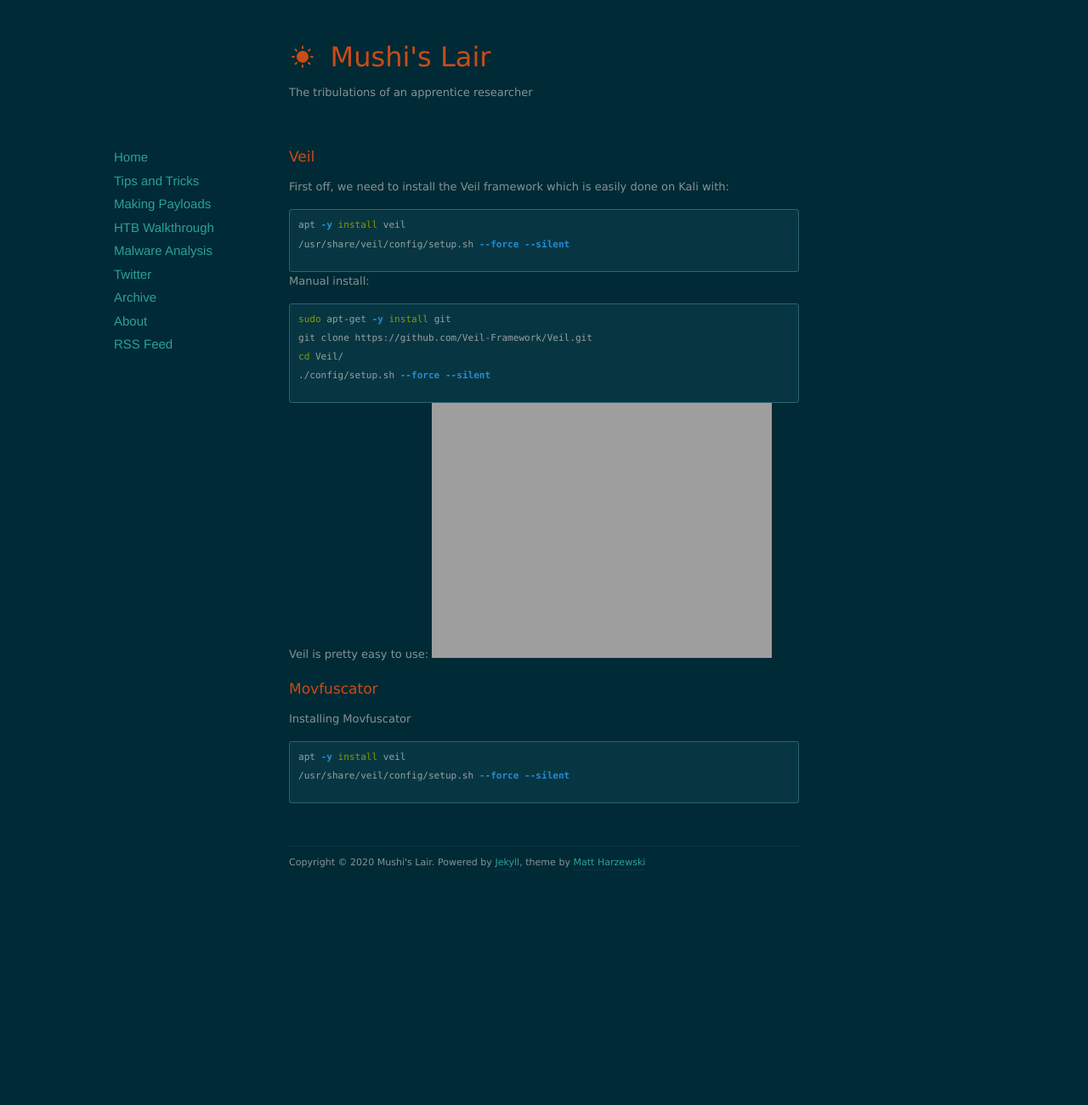
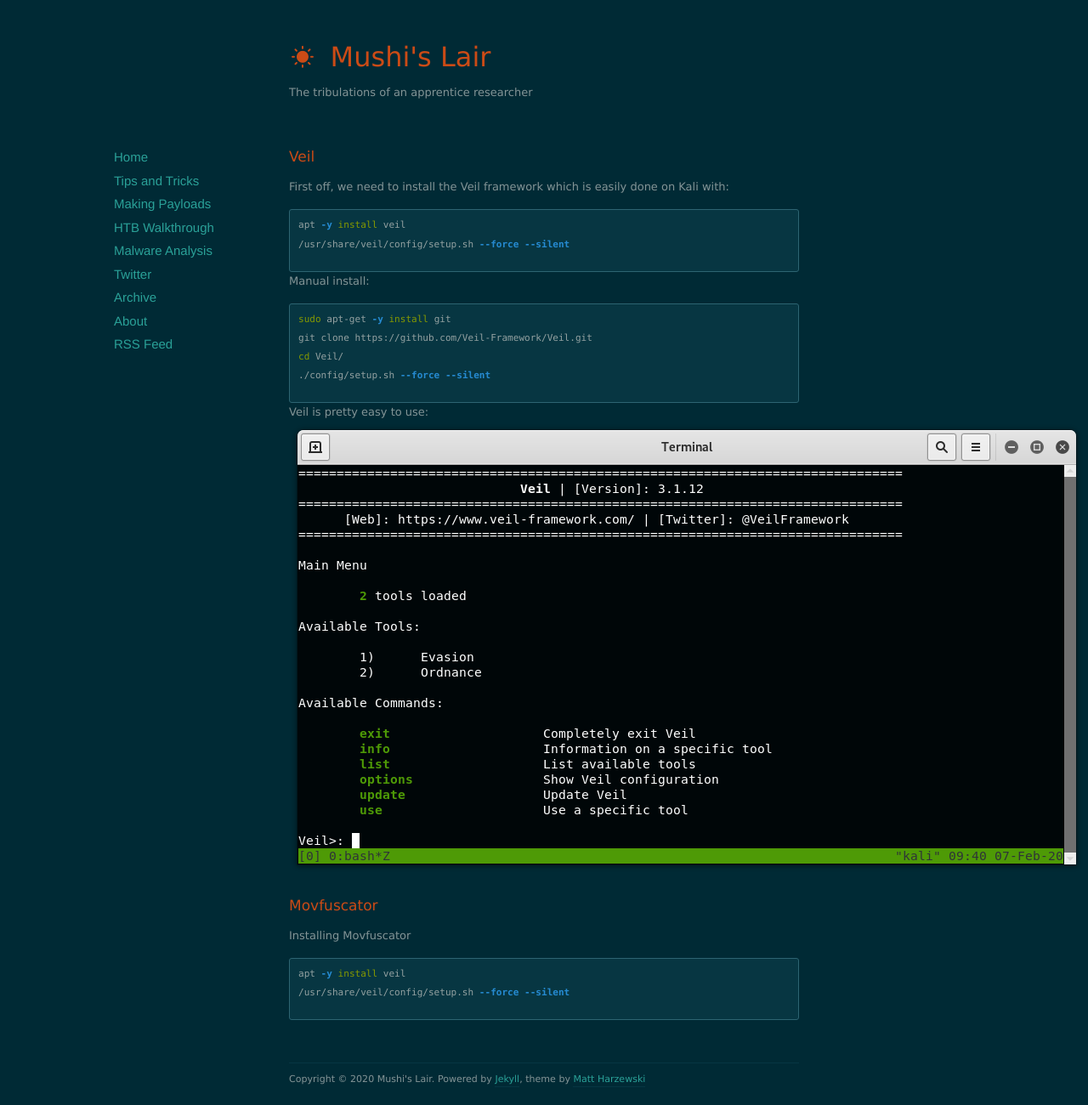
Before and after one commit to Mushi-mushi/mushi-mushi.github.io, a Jekyll site: the page built from payloads/index.markdown, in a window 1280 px wide. Shown: the whole page at 85% size. Built offline with Jekyll 4.4.1, drawn with Linux system fonts in a browser that asks for light colours; nearby versions of some CDN libraries; before the commit the page ends 1045 px from its top, so only the background shows below that.

Commit message:
Update index.markdown

```diff
--- a/payloads/index.markdown
+++ b/payloads/index.markdown
@@ -20,7 +20,7 @@
 {% endhighlight %}
 
 Veil is pretty easy to use:
-![test](https://mushi-mushi.github.io/ressources/veil/Screenshot from 2020-02-07 09-40-32.png "Logo Title Text 1")
+![test](https://mushi-mushi.github.io/ressources/veil/veil-menu.png "Logo Title Text 1")
 
 Movfuscator
 =============
```
